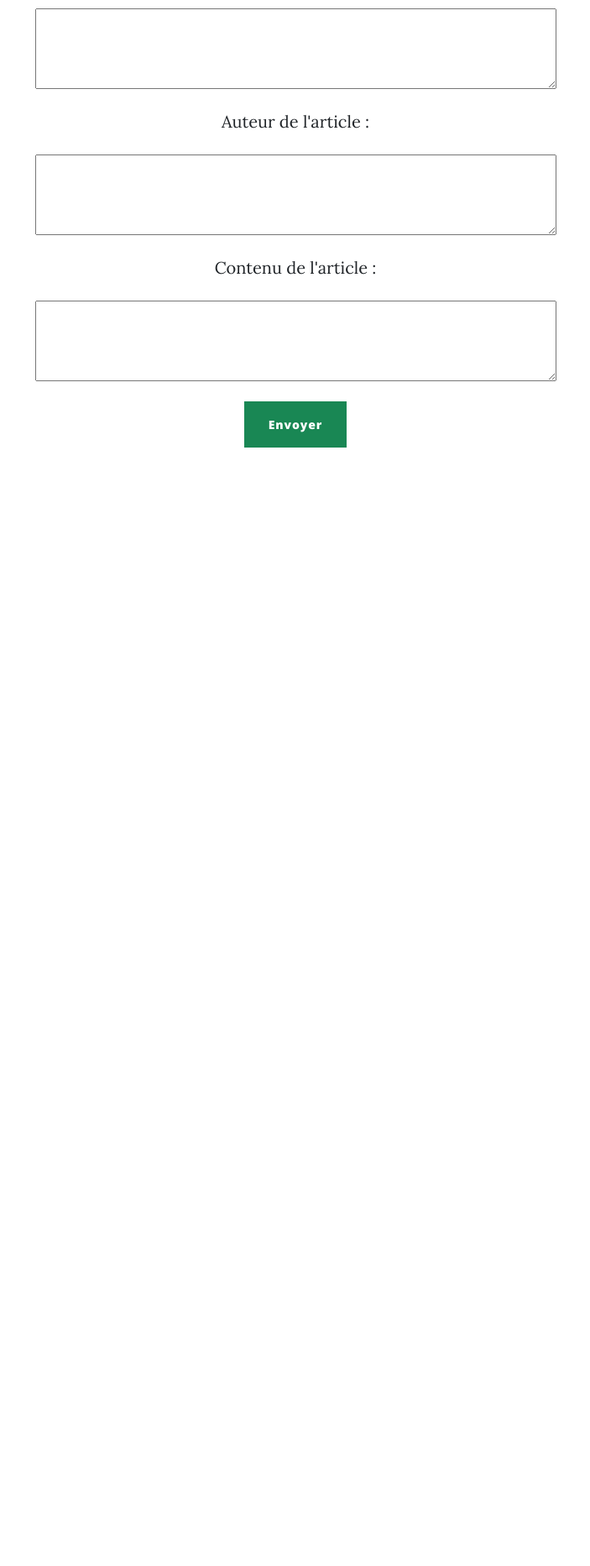
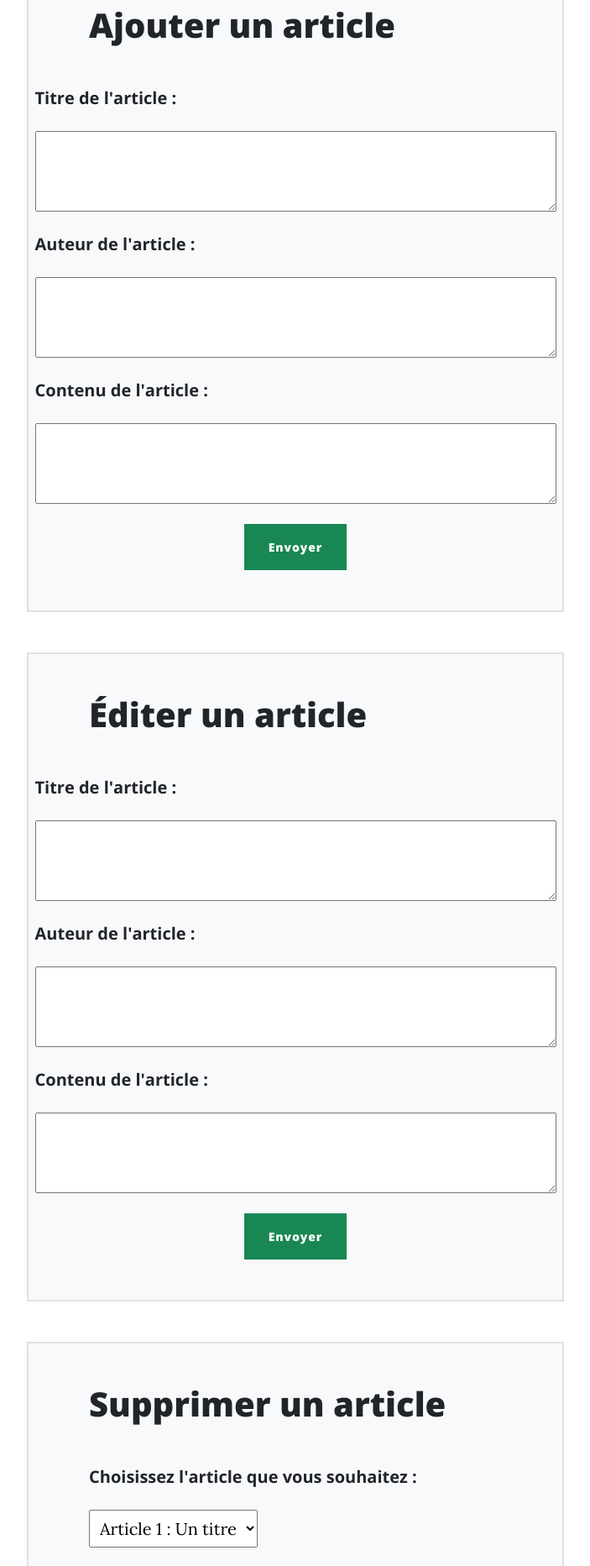
Before and after one commit to AnaisHammouche/Blog_Vue.js, a Vue app in the folder projet_blog/: page /admin in a window 1280 px wide. Shown: the part 600-2465 px from the top of the page at 84% size, without its empty margins (288-991 px from the left). Before the commit the page ends 1133 px from the top, so only its background shows below. Built offline with nearby package versions, Linux system fonts and the light colour scheme.

Commit message:
Suppression d'un article

```diff
--- a/projet_blog/src/components/articles.vue
+++ b/projet_blog/src/components/articles.vue
@@ -19,10 +19,6 @@
             <p>{{ articles[2].text }}</p>
             <p> {{ articles[2].date}}</p>
             <p> Auteur : {{ articles[2].author}}</p>
-
-
-
-
           </div>
         </div>
       </div>
--- a/projet_blog/src/store/index.js
+++ b/projet_blog/src/store/index.js
@@ -30,6 +30,9 @@ On appelle une mutation via un ` commit('nomMutation', data) `
     addArticle(state, data) {
       state.articles.push(data)
     },
+    suppArticle(state, id) {
+      state.articles.splice(id, 1)
+    },
   },
   /*
 Les actions sont commes des méthodes, un peu plus générales, qui peuvent lire
--- a/projet_blog/src/views/admin.vue
+++ b/projet_blog/src/views/admin.vue
@@ -1,17 +1,61 @@
 <template>
-  <div class="admin">
+  <div class="admin d-flex flex-column align-items-center mb-4">
+    <div class="border border-2 w-50 p-5 bg-light mb-5">
+    <h1 class="mb-5 ms-4">Ajouter un article</h1>
     <form action="" class="d-flex flex-column align-items-center justify-content-between" @submit.prevent="addArticle">
-      <label for="newArticleTitle" class="mb-4">Titre de l'article :</label>
-      <textarea class="mb-4" name="newArticleTitle" v-model="newArticleTitle" id="newArticleTitle" cols="50" rows="3"></textarea>
 
-      <label for="newArticleAuthor" class="mb-4">Auteur de l'article :</label>
-      <textarea class="mb-4" name="newArticleAuthor" v-model="newArticleAuthor" id="newArticleAuthor" cols="50" rows="3"></textarea>
+      <div class="d-flex flex-column align-items-start">
+        <label for="newArticleTitle" class="mb-4 fw-bold">Titre de l'article :</label>
+        <textarea class="mb-4" name="newArticleTitle" v-model="newArticleTitle" id="newArticleTitle" cols="50" rows="3"></textarea>
+      </div>
 
-      <label for="newArticleContent" class="mb-4">Contenu de l'article :</label>
-      <textarea class="mb-4" name="newArticleContent" v-model="newArticleContent" id="newArticleContent" cols="50" rows="3"></textarea>
+      <div class="d-flex flex-column align-items-start">
+        <label for="newArticleAuthor" class="mb-4 fw-bold">Auteur de l'article :</label>
+        <textarea class="mb-4" name="newArticleAuthor" v-model="newArticleAuthor" id="newArticleAuthor" cols="50" rows="3"></textarea>
+      </div>
 
+      <div class="d-flex flex-column align-items-start">
+        <label for="newArticleContent" class="mb-4 fw-bold">Contenu de l'article :</label>
+        <textarea class="mb-4" name="newArticleContent" v-model="newArticleContent" id="newArticleContent" cols="50" rows="3"></textarea>
+      </div>
       <input class="btn btn-success" type="submit" value="Envoyer">
     </form>
+    </div>
+
+    <div class="border border-2 w-50 p-5 bg-light mb-5">
+    <h1 class="mb-5 ms-4">Éditer un article</h1>
+    <form action="" class="d-flex flex-column align-items-center justify-content-between" @submit.prevent="addArticle">
+      <div class="d-flex flex-column align-items-start">
+        <label for="newArticleTitle" class="mb-4 fw-bold">Titre de l'article :</label>
+        <textarea class="mb-4" name="newArticleTitle" v-model="newArticleTitle" id="newArticleTitle" cols="50" rows="3"></textarea>
+      </div>
+
+      <div class="d-flex flex-column align-items-start">
+        <label for="newArticleAuthor" class="mb-4 fw-bold">Auteur de l'article :</label>
+        <textarea class="mb-4" name="newArticleAuthor" v-model="newArticleAuthor" id="newArticleAuthor" cols="50" rows="3"></textarea>
+      </div>
+
+      <div class="d-flex flex-column align-items-start">
+        <label for="newArticleContent" class="mb-4 fw-bold">Contenu de l'article :</label>
+        <textarea class="mb-4" name="newArticleContent" v-model="newArticleContent" id="newArticleContent" cols="50" rows="3"></textarea>
+      </div>
+      <input class="btn btn-success" type="submit" value="Envoyer">
+    </form>
+    </div>
+
+    <div class="border border-2 w-50 p-5 bg-light">
+    <h1 class="mb-5 ms-4">Supprimer un article</h1>
+    <form action="" class="d-flex flex-column align-items-center justify-content-between" @submit.prevent="suppArticle">
+      <div class="d-flex flex-column align-items-start w-100 ps-4">
+        <label for="newArticleId" class="mb-4 fw-bold">Choisissez l'article que vous souhaitez :</label>
+        <select v-model="selected" class="mb-4 p-2" name="pets" id="pet-select">
+            <option v-for="(item, index) in listArticles" :key="item.id" v-bind:value="index">Article {{ item.id }} : {{ item.title }}</option>
+        </select>
+      </div>
+
+      <input class="btn btn-danger" type="submit" value="Supprimer">
+    </form>
+    </div>
   </div>
 </template>
 
@@ -19,6 +63,8 @@
 export default {
   data() {
     return {
+      selected: 0,
+      listArticles: this.$store.state.articles,
       newArticleTitle: '',
       newArticleAuthor: '',
       newArticleContent: ''
@@ -34,6 +80,10 @@ export default {
         date: new Date()
       }
       this.$store.commit('addArticle', array)
+    },
+
+    suppArticle: function() {
+      this.$store.commit('suppArticle', this.selected)
     }
   }
 }
```
Also changed, not shown: projet_blog/src/assets/css/style.css.
